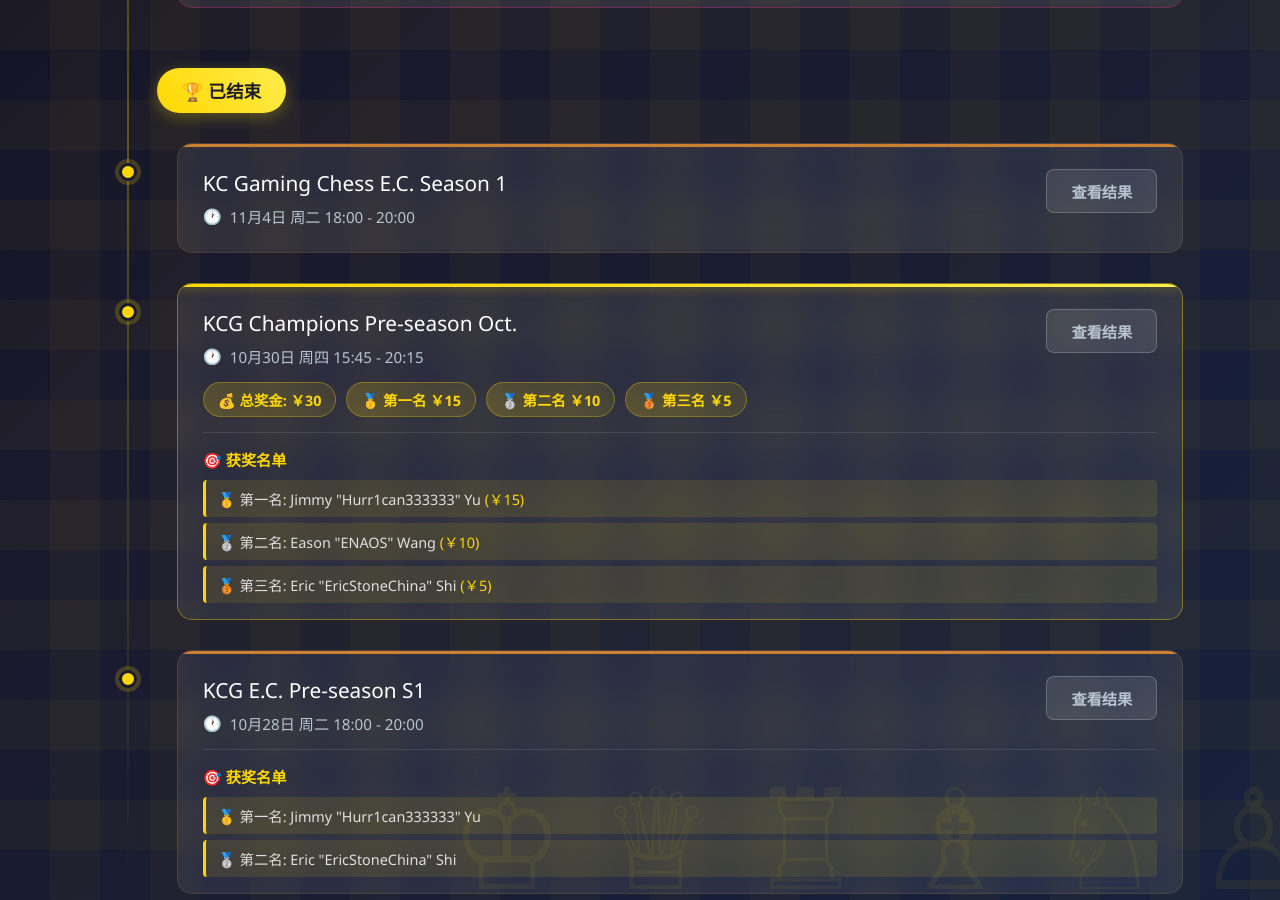
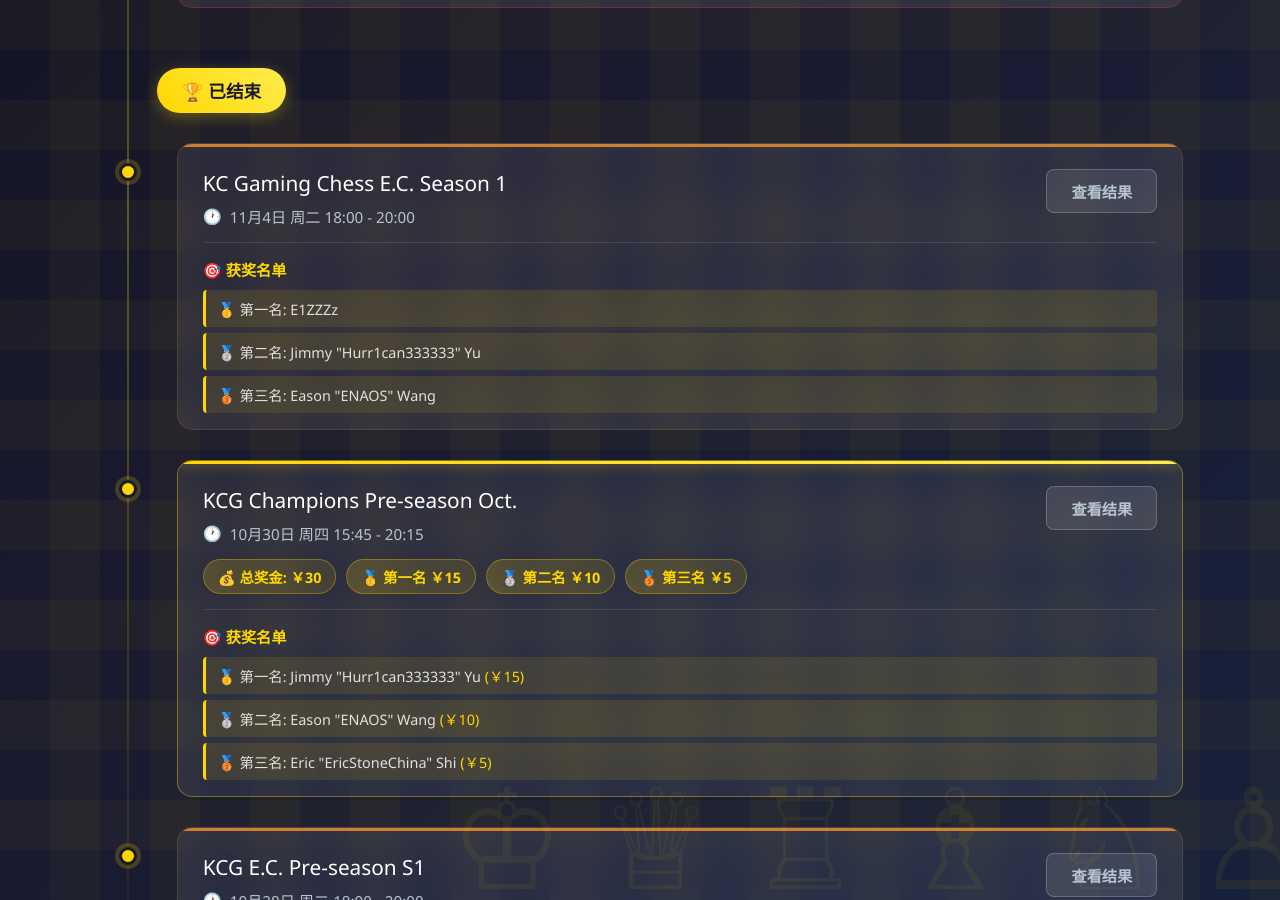
Before and after one commit to KCISEastCampus/Pages, a Jekyll site: the page built from chess.md, in a window 1280 px wide and 900 px high, scrolled down 1102 px. Built offline with Jekyll 4.4.1, drawn with Linux system fonts in a browser that asks for light colours.

Commit message:
添加比赛获胜者信息，更新比赛规则以加强反作弊措施

```diff
--- a/_data/chess.yml
+++ b/_data/chess.yml
@@ -62,6 +62,13 @@
     season: 1
     date: "2025-11-04"
     link: "https://lichess.org/tournament/pS1fvKBH"
+    winner:
+      - position: "🥇 第一名"
+        name: "E1ZZZz"
+      - position: "🥈 第二名"
+        name: "Jimmy \"Hurr1can333333\" Yu"
+      - position: "🥉 第三名"
+        name: "Eason \"ENAOS\" Wang"
 
   - series_id: "ec"
     season: 2
@@ -158,7 +165,7 @@
 
   2. **报名方式**：点击每个赛事下方的链接报名。建议提前报名，但是比赛开始后临时加入也可以。
 
-  3. **时间控制**：每方 15 分钟 + 10 秒增时（Blitz 模式）。此控制时间适合快速对局，考验棋手的即时判断能力。
+  3. **时间控制**：每方 15 分钟 + 10 秒增时。此控制时间适合快速对局，考验棋手的即时判断能力。
 
   4. **平台说明**：
      - 比赛在 **Lichess.org** 平台进行（免费国际象棋平台）
@@ -166,10 +173,10 @@
      - 账号需提前注册，比赛前建议熟悉平台操作
 
   5. **比赛规则**：
-     - 遵循国际象棋规则（FIDE Rules）
-     - **禁止**使用任何外部辅助工具（如棋引擎、AI等）
-     - 违反此规则的参赛者将被禁赛并取消所有奖项
-     - 系统将自动检测异常获胜模式
+     - 遵循国际象棋规则（FIDE Rules）；
+     - **禁止**使用任何外部辅助工具（如棋引擎、AI等）；
+     - 违反此规则的参赛者将被禁赛并取消所有奖项；
+     - 除E.C.系列外，其他系列比赛（有奖金的系列赛事）要求参赛者使用真名作为用户名，并在管理员（EricStoneChina）通过LiChess.com的内部聊天进行身份验证。
 
   ### 💰 奖励制度
 
```
